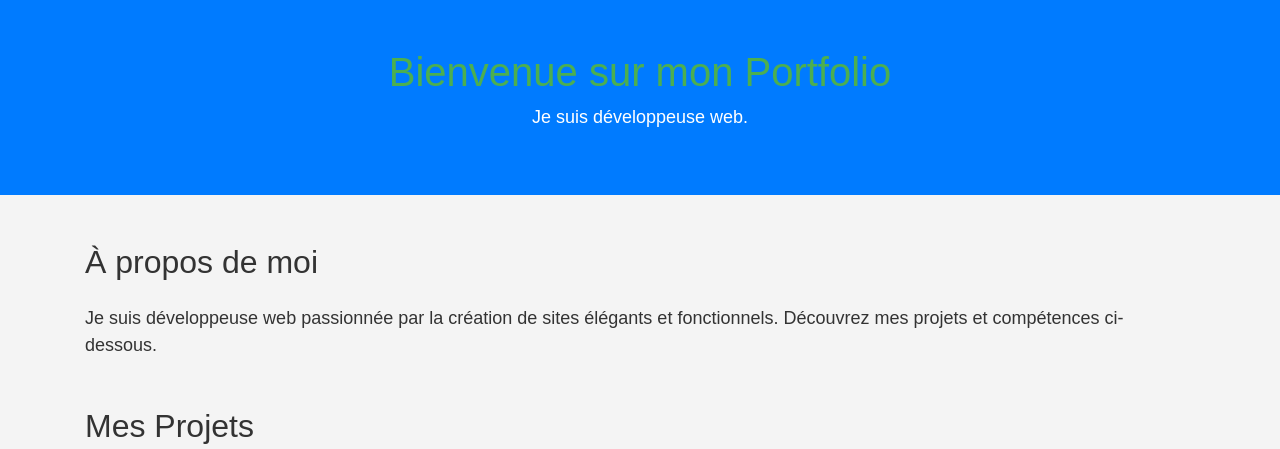
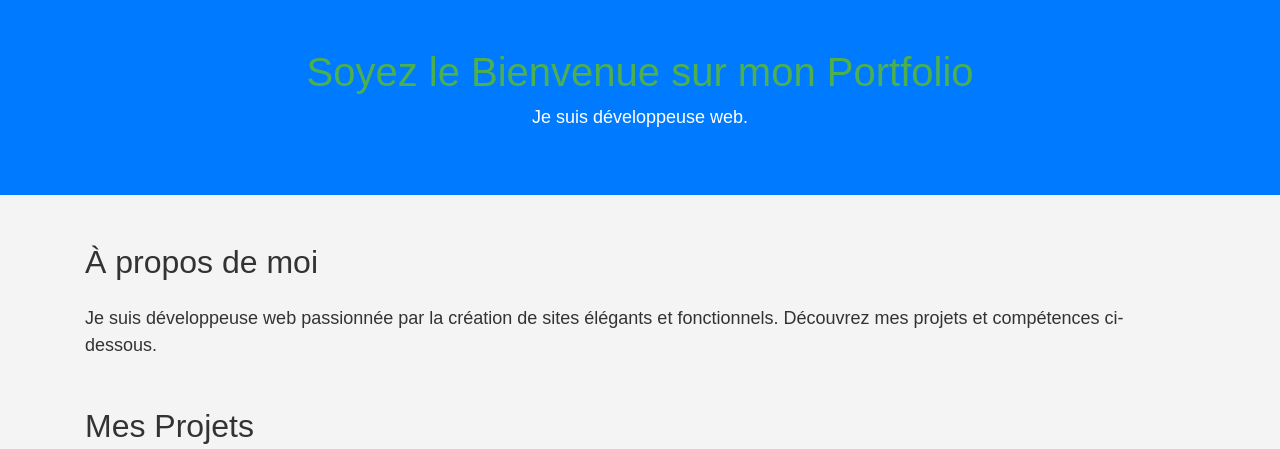
Before and after one commit to sihembarghouda/Portfolio, a plain HTML site: page index.html in a window 1280 px wide. Shown: the top 449 px of the page. Drawn offline with nearby package versions, Linux system fonts and the light colour scheme.

Commit message:
Update index.html

```diff
--- a/index.html
+++ b/index.html
@@ -9,7 +9,7 @@
 </head>
 <body>
     <header class="bg-primary text-white text-center py-5">
-        <h1>Bienvenue sur mon Portfolio</h1>
+        <h1>Soyez le Bienvenue sur mon Portfolio</h1>
         <p>Je suis développeuse web.</p>
     </header>
 
```
